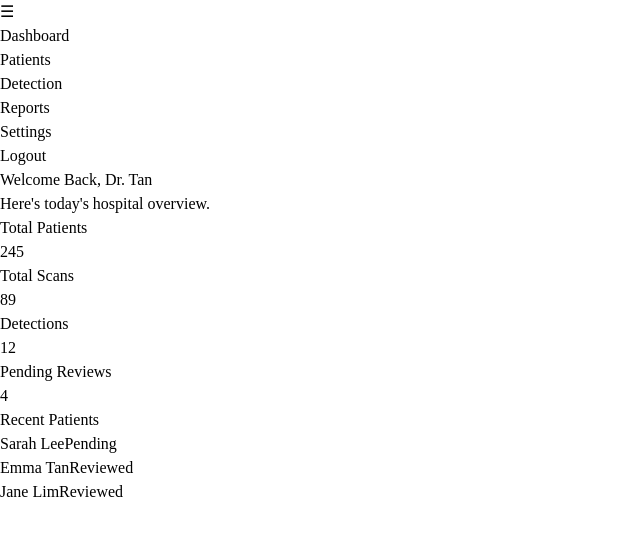
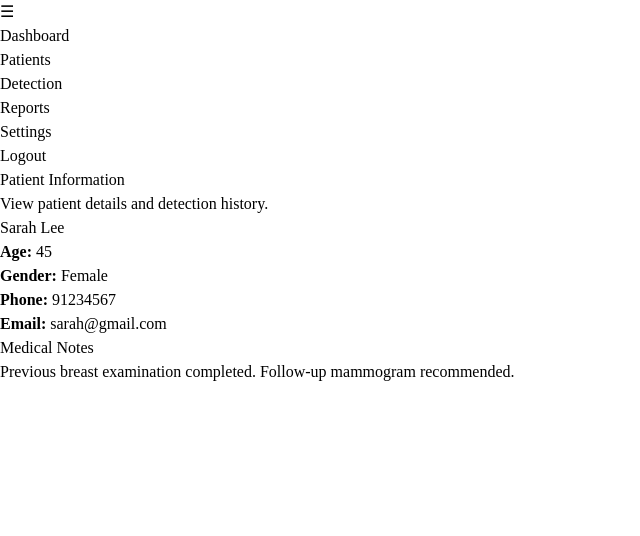
Before and after one commit to HJH988/Hospital-Website, a React (Vite) app in the folder frontend/: page / in a window 1280 px wide. Shown: the top 536 px of the page, without its empty margins (0-640 px from the left). Built offline with nearby package versions, Linux system fonts and the light colour scheme.

Commit message:
patient info page

```diff
--- a/frontend/src/App.jsx
+++ b/frontend/src/App.jsx
@@ -2,12 +2,13 @@ import React from 'react'
 import Sidebar from './components/Sidebar'
 import Login from './components/login'
 import DashBoard from './components/DashBoard'
+import PatientInfo from './components/PatientInfo'
 
 const App = () => {
   return (
     <div className="flex h-screen">
       <Sidebar />
-      <DashBoard />
+      <PatientInfo />
     </div>
   )
 }
--- /dev/null
+++ b/frontend/src/components/PatientInfo.jsx
@@ -0,0 +1,47 @@
+import React from 'react'
+
+const PatientInformation = () => {
+  return (
+    <div className="flex-1 p-6 bg-gray-100 min-h-screen">
+
+      {/* Page Header */}
+      <div className="mb-6">
+        <h1 className="text-3xl font-bold">Patient Information</h1>
+        <p className="text-gray-600">
+          View patient details and detection history.
+        </p>
+      </div>
+
+      {/* Patient Details */}
+      <div className="bg-white rounded-xl shadow p-6 mb-6">
+        <h2 className="text-xl font-semibold mb-4">
+          Sarah Lee
+        </h2>
+
+        <div className="space-y-2">
+          <p><strong>Age:</strong> 45</p>
+          <p><strong>Gender:</strong> Female</p>
+          <p><strong>Phone:</strong> 91234567</p>
+          <p><strong>Email:</strong> sarah@gmail.com</p>
+        </div>
+      </div>
+
+      {/* Medical Notes */}
+      <div className="bg-white rounded-xl shadow p-6 mb-6">
+        <h2 className="text-xl font-semibold mb-4">
+          Medical Notes
+        </h2>
+
+        <p className="text-gray-700">
+          Previous breast examination completed.
+          Follow-up mammogram recommended.
+        </p>
+      </div>
+
+
+
+    </div>
+  )
+}
+
+export default PatientInformation
```
